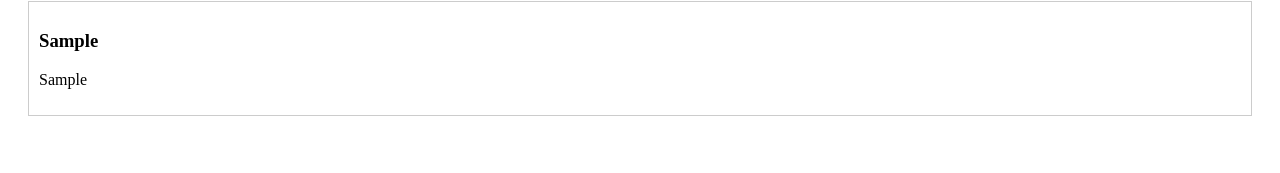
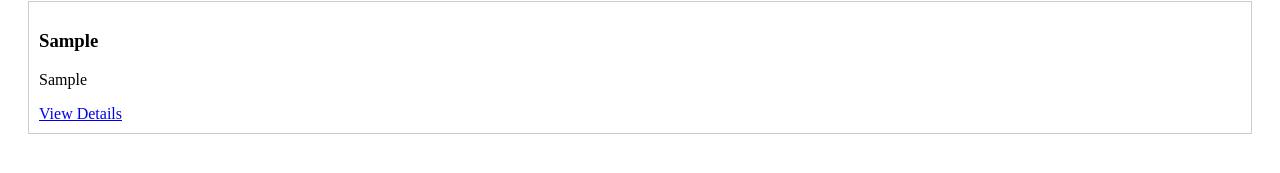
Before and after one commit to nkunda-prince/alx-fe-reactjs, a React (Vite) app in the folder recipe-sharing-app/: page / in a window 1280 px wide. Both pictures are taken after typing "Sample", "Sample" into the empty fields and a click on the button "Add Recipe". Shown: the part 359-532 px from the top of the page. Built offline with nearby package versions, Linux system fonts and the light colour scheme.

Commit message:
Update RecipeList.jsx

```diff
--- a/recipe-sharing-app/src/components/RecipeList.jsx
+++ b/recipe-sharing-app/src/components/RecipeList.jsx
@@ -1,3 +1,4 @@
+import { Link } from "react-router-dom";
 import { useRecipeStore } from "./recipeStore";
 
 const RecipeList = () => {
@@ -6,12 +7,18 @@ const RecipeList = () => {
   return (
     <div>
       <h2>Recipe List</h2>
+
       {recipes.length === 0 && <p>No recipes yet.</p>}
 
       {recipes.map((recipe) => (
-        <div key={recipe.id} style={{ border: "1px solid #ccc", padding: "10px", marginBottom: "10px" }}>
+        <div
+          key={recipe.id}
+          style={{ border: "1px solid #ccc", padding: "10px", marginBottom: "10px" }}
+        >
           <h3>{recipe.title}</h3>
           <p>{recipe.description}</p>
+
+          <Link to={`/recipe/${recipe.id}`}>View Details</Link>
         </div>
       ))}
     </div>
```
